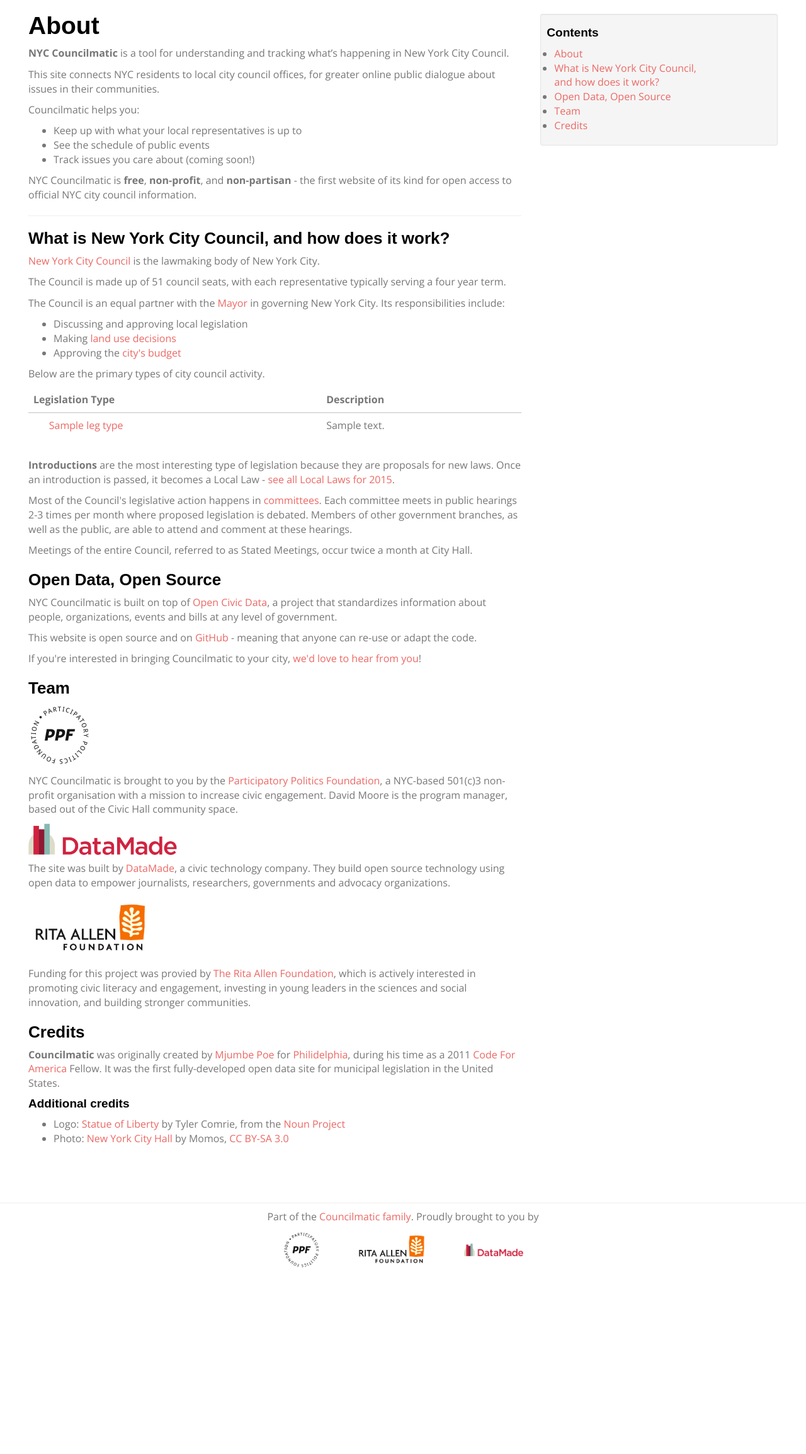
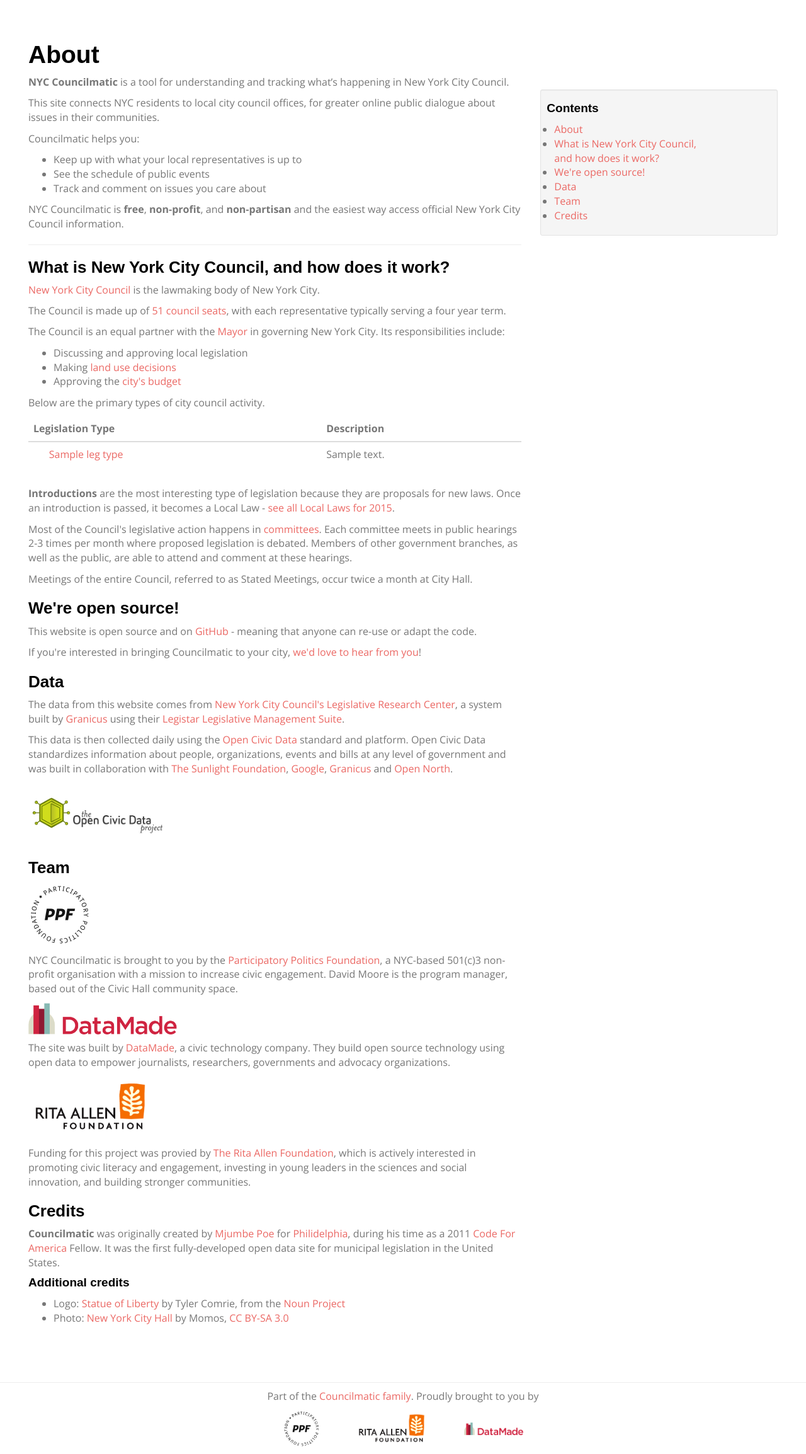
Before and after one commit to datamade/nyc-councilmatic, a Django app: template core/templates/core/about.html in a window 1280 px wide. Shown: the part 61-2369 px from the top of the page at 63% size. Before the commit the page ends 2073 px from the top, so only its background shows below. Run offline with Django 3.2, Linux system fonts and the light colour scheme; the template is opened without the code that fills it: most values are stand-ins (such as "Sample title", 1, 10 or a date in 2020); parts of the project's set-up code (start-up, migrations or seed data) failed here and were passed over; some libraries are stand-ins or nearby versions; some web fonts are replaced.

Commit message:
update to data section in about

```diff
--- a/core/templates/core/about.html
+++ b/core/templates/core/about.html
@@ -1,10 +1,16 @@
 {% extends "base_with_margins.html" %}
 {% block title %}About{% endblock %}
 {% block content %}
+    <div class="row-fluid clearfix">
+        <div class="col-sm-8 no-pad-mobile">
+            <br /><br />
+            <h1 id='about'>About</h1>
+        </div>
+    </div>
 
     <div class="row-fluid clearfix">
-        <div class="col-xs-8 no-pad-mobile">
-            <h1 id='about'>About</h1>
+        <div class="col-sm-8 no-pad-mobile">
+
             <p><strong>NYC Councilmatic</strong> is a tool for understanding and tracking what’s happening in New York City Council.</p>
             <p>This site connects NYC residents to local city council offices, for greater online public dialogue about issues in their communities.</p>
 
@@ -17,18 +23,18 @@
                     See the schedule of public events
                 </li>
                 <li>
-                    Track issues you care about (coming soon!)
+                    Track and comment on issues you care about
                 </li>
             </ul>
 
-            <p>NYC Councilmatic is <strong>free</strong>, <strong>non-profit</strong>, and <strong>non-partisan</strong> - the first website of its kind for open access to official NYC city council information.</p>
+            <p>NYC Councilmatic is <strong>free</strong>, <strong>non-profit</strong>, and <strong>non-partisan</strong> and the easiest way access official New York City Council information.</p>
 
             <hr />
             <h3>What is New York City Council, and how does it work?</h3>
 
             <p><a href='https://en.wikipedia.org/wiki/New_York_City_Council'>New York City Council</a> is the lawmaking body of New York City.</p>
 
-            <p>The Council is made up of 51 council seats, with each representative typically serving a four year term.</p>
+            <p>The Council is made up of <a href='/council-members/'>51 council seats</a>, with each representative typically serving a four year term.</p>
 
             <p>The Council is an equal partner with the <a href='https://en.wikipedia.org/wiki/Mayor_of_New_York_City'>Mayor</a> in governing New York City. Its responsibilities include:</p>
             <ul>
@@ -86,16 +92,23 @@
                 Meetings of the entire Council, referred to as Stated Meetings, occur twice a month at City Hall.
             </p>
 
-            <h3>Open Data, Open Source</h3>
-            <p>
-                NYC Councilmatic is built on top of <a href="http://opencivicdata.org/about/" target="_blank">Open Civic Data</a>, a project that standardizes information about people, organizations, events and bills at any level of government.
-            </p>
+            <h3 id='open-source'>We're open source!</h3>
+
             <p>
                 This website is open source and on <a href="https://github.com/datamade/nyc-councilmatic">GitHub</a> - meaning that anyone can re-use or adapt the code.
             </p>
             <p>
                 If you're interested in bringing Councilmatic to your city, <a href="mailto:info@councilmatic.org">we'd love to hear from you</a>!
             </p>
+
+            <h3 id='data'>Data</h3>
+            <p>The data from this website comes from <a href='http://legistar.council.nyc.gov/'>New York City Council's Legislative Research Center</a>, a system built by <a href='http://www.granicus.com/'>Granicus</a> using their <a href='http://www.granicus.com/solutions/legislative-management/'>Legistar Legislative Management Suite</a>.</p>
+
+            <p>This data is then collected daily using the <a href="http://opencivicdata.org/about/" target="_blank">Open Civic Data</a> standard and platform. Open Civic Data standardizes information about people, organizations, events and bills at any level of government and was built in collaboration with <a href="http://sunlightfoundation.com/">The Sunlight Foundation</a>, <a href="https://developers.google.com/civic-information/?hl=en">Google</a>, <a href="http://www.granicus.com/">Granicus</a> and <a href="http://www.opennorth.ca/">Open North</a>.
+            </p>
+
+            <p><a href='http://opencivicdata.org'><img style='height:100px;' src='/static/images/ocd.jpg' /></a></p>
+
 
             <h3>Team</h3>
 
@@ -121,7 +134,7 @@
             </ul>
 
         </div>
-        <div class="col-xs-4 no-pad-mobile">
+        <div class="col-sm-4 no-pad-mobile">
             <br/>
             <div class="well well-sm">
                 <h4>Contents</h4>
@@ -133,7 +146,10 @@
                         <a href="#about-city-council">What is New York City Council,<br />and how does it work?</a>
                     </li>
                     <li>
-                        <a href="#open-data-open-source">Open Data, Open Source</a>
+                        <a href="#open-source">We're open source!</a>
+                    </li>
+                    <li>
+                        <a href="#data">Data</a>
                     </li>
                     <li>
                         <a href="#team">Team</a>
```
Also changed, not shown: core/static/images/ocd.jpg (added).
